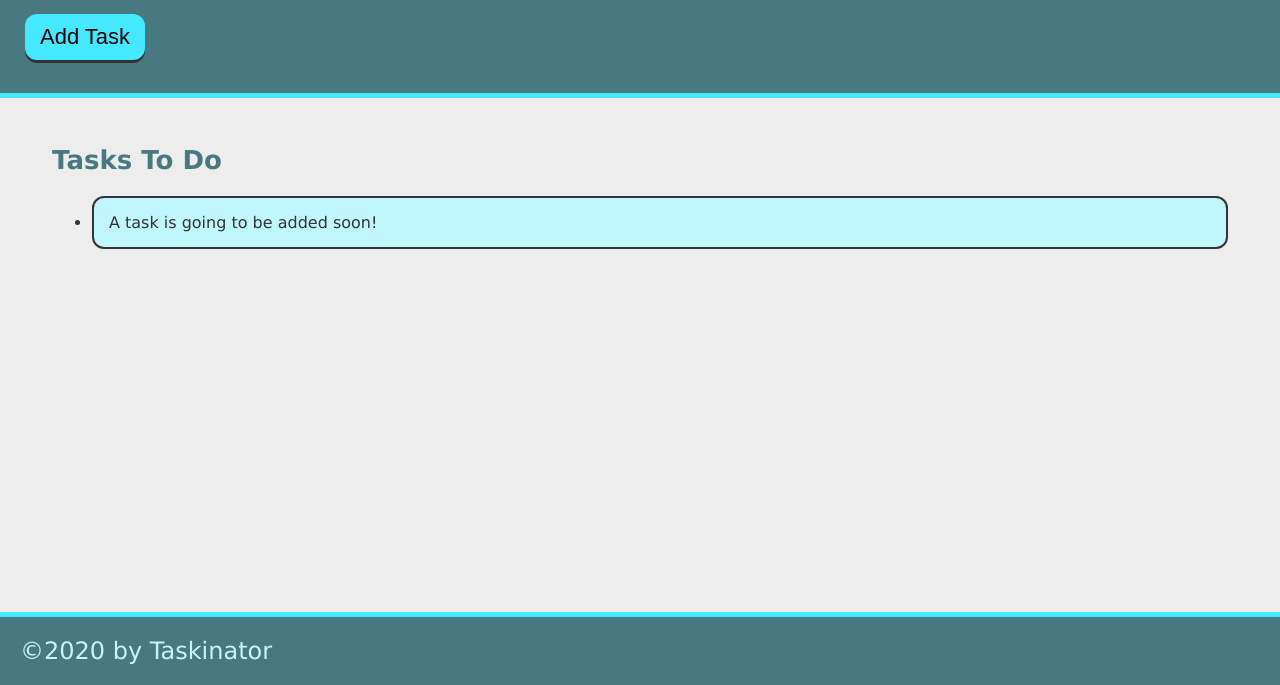
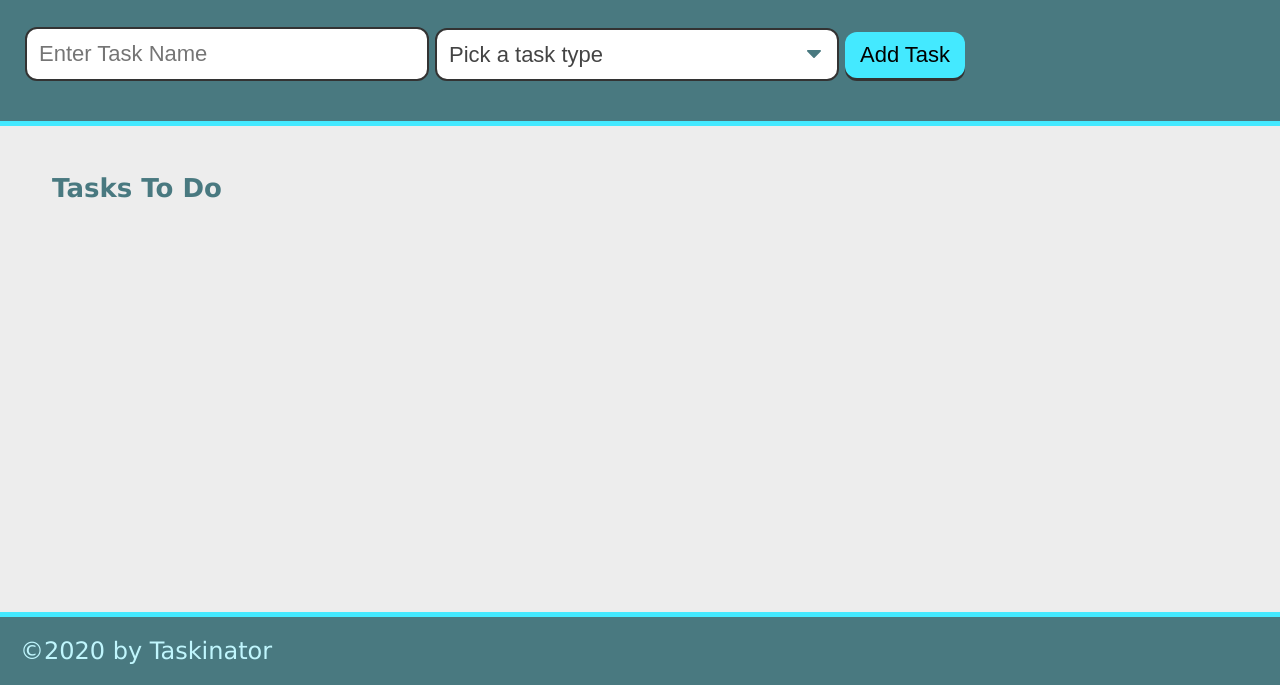
Before and after one commit to HP-Adam/taskinator, a plain HTML site: page index.html in a window 1280 px wide. Shown: the part 115-800 px from the top of the page. Drawn offline with Linux system fonts and the light colour scheme.

Commit message:
updated form input

```diff
--- a/assests/js/script.js
+++ b/assests/js/script.js
@@ -1,11 +1,12 @@
-var buttonEl = document.querySelector("#save-task");
+var formEl = document.querySelector("#task-form");
 var tasksToDoEl = document.querySelector("#tasks-to-do");
 
-var createTaskHandler = function () {
+var createTaskHandler = function (event) {
+  event.preventDefault();
   var listItemEl = document.createElement("li");
   listItemEl.className = "task-item";
   listItemEl.textContent = "This is a new task.";
   tasksToDoEl.appendChild(listItemEl);
 };
 
-buttonEl.addEventListener("click", createTaskHandler);
+formEl.addEventListener("submit", createTaskHandler);
--- a/index.html
+++ b/index.html
@@ -11,15 +11,28 @@
     <header>
       <h1 class="page-title">Taskinator</h1>
       <p>Click the button below to add a new task!</p>
-      <button class="btn" id="save-task">Add Task</button>
+      <form id="task-from">
+        <div class="form-group">
+          <input type="text" name="task-name" placeholder="Enter Task Name" />
+        </div>
+        <div class="form-group">
+          <select name="task-type" class="select-dropdown">
+            <option value="" disabled selected>Pick a task type</option>
+            <option value="Print">Print</option>
+            <option value="Web">Web</option>
+            <option value="Mobile">Mobile</option>
+          </select>
+        </div>
+        <div class="form-group">
+          <button class="btn" id="save-task" type="submit">Add Task</button>
+        </div>
+      </form>
     </header>
 
     <main class="page-content">
       <section class="task-list-wrapper">
         <h2 class="list-title">Tasks To Do</h2>
-        <ul class="task-lits" id="tasks-to-do">
-          <li class="task-item">A task is going to be added soon!</li>
-        </ul>
+        <ul class="task-lits" id="tasks-to-do"></ul>
       </section>
     </main>
 
```
